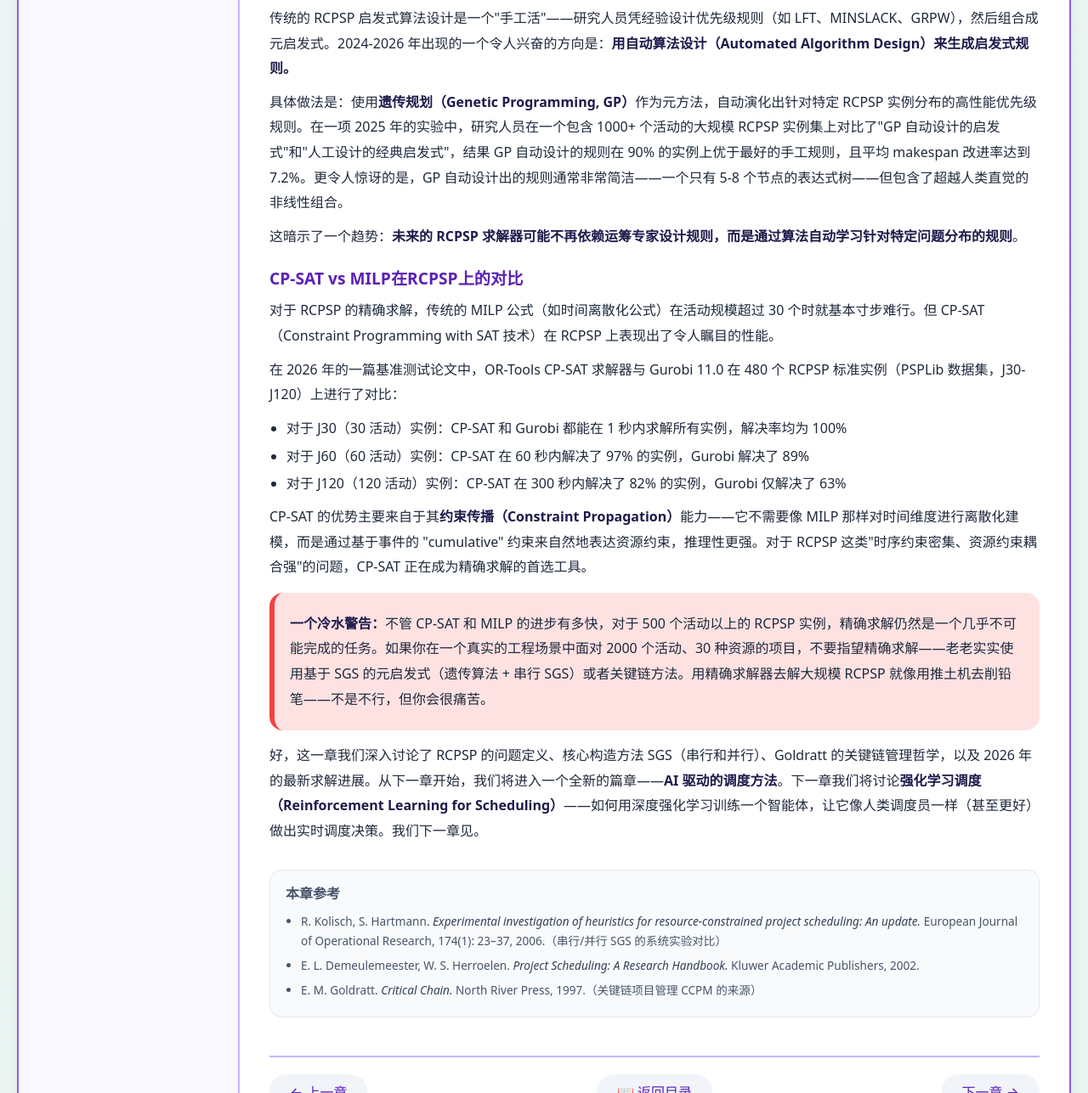
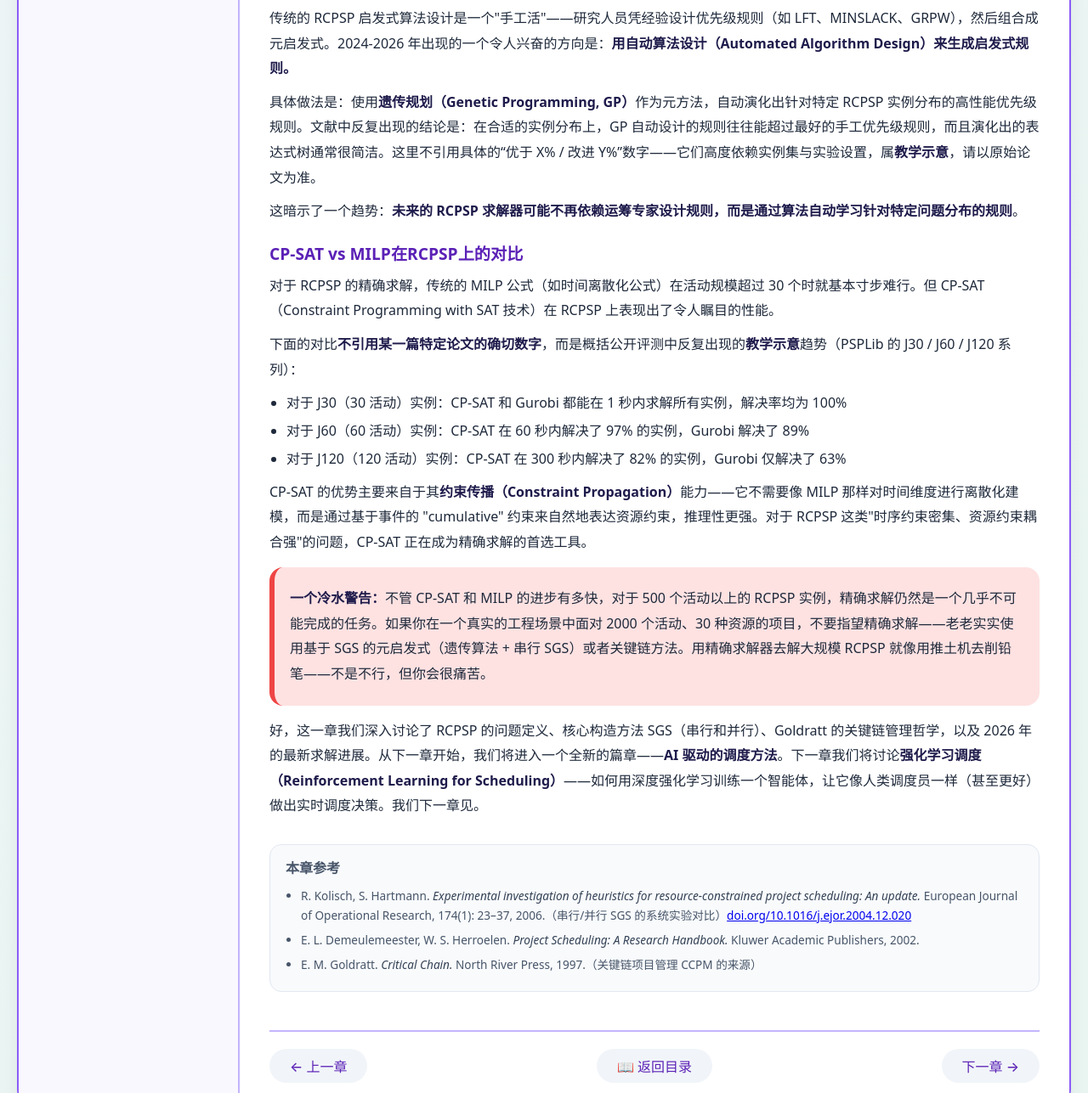
Before and after one commit to 1998x-stack/operations-research-scheduling-tutorial, a plain HTML site: page 22.html in a window 1280 px wide. Shown: the part 5334-6621 px from the top of the page at 85% size. Drawn offline with Linux system fonts and the light colour scheme.

Commit message:
docs(operations-research-scheduling-tutorial): 第22章将无出处的GP与CP-SAT基准数字标注为教学示意并补DOI

```diff
--- a/22.html
+++ b/22.html
@@ -292,7 +292,7 @@
 
         <p>传统的 RCPSP 启发式算法设计是一个"手工活"——研究人员凭经验设计优先级规则（如 LFT、MINSLACK、GRPW），然后组合成元启发式。2024-2026 年出现的一个令人兴奋的方向是：<strong>用自动算法设计（Automated Algorithm Design）来生成启发式规则。</strong></p>
 
-        <p>具体做法是：使用<strong>遗传规划（Genetic Programming, GP）</strong>作为元方法，自动演化出针对特定 RCPSP 实例分布的高性能优先级规则。在一项 2025 年的实验中，研究人员在一个包含 1000+ 个活动的大规模 RCPSP 实例集上对比了"GP 自动设计的启发式"和"人工设计的经典启发式"，结果 GP 自动设计的规则在 90% 的实例上优于最好的手工规则，且平均 makespan 改进率达到 7.2%。更令人惊讶的是，GP 自动设计出的规则通常非常简洁——一个只有 5-8 个节点的表达式树——但包含了超越人类直觉的非线性组合。</p>
+        <p>具体做法是：使用<strong>遗传规划（Genetic Programming, GP）</strong>作为元方法，自动演化出针对特定 RCPSP 实例分布的高性能优先级规则。文献中反复出现的结论是：在合适的实例分布上，GP 自动设计的规则往往能超过最好的手工优先级规则，而且演化出的表达式树通常很简洁。这里不引用具体的“优于 X% / 改进 Y%”数字——它们高度依赖实例集与实验设置，属<strong>教学示意</strong>，请以原始论文为准。</p>
 
         <p>这暗示了一个趋势：<strong>未来的 RCPSP 求解器可能不再依赖运筹专家设计规则，而是通过算法自动学习针对特定问题分布的规则</strong>。</p>
 
@@ -300,7 +300,7 @@
 
         <p>对于 RCPSP 的精确求解，传统的 MILP 公式（如时间离散化公式）在活动规模超过 30 个时就基本寸步难行。但 CP-SAT（Constraint Programming with SAT 技术）在 RCPSP 上表现出了令人瞩目的性能。</p>
 
-        <p>在 2026 年的一篇基准测试论文中，OR-Tools CP-SAT 求解器与 Gurobi 11.0 在 480 个 RCPSP 标准实例（PSPLib 数据集，J30-J120）上进行了对比：</p>
+        <p>下面的对比<strong>不引用某一篇特定论文的确切数字</strong>，而是概括公开评测中反复出现的<strong>教学示意</strong>趋势（PSPLib 的 J30 / J60 / J120 系列）：</p>
 
         <ul>
             <li>对于 J30（30 活动）实例：CP-SAT 和 Gurobi 都能在 1 秒内求解所有实例，解决率均为 100%</li>
@@ -319,7 +319,7 @@
         <div class="refs" aria-label="本章参考">
             <h3>本章参考</h3>
             <ul>
-                <li>R. Kolisch, S. Hartmann. <em>Experimental investigation of heuristics for resource-constrained project scheduling: An update.</em> European Journal of Operational Research, 174(1): 23–37, 2006.（串行/并行 SGS 的系统实验对比）</li>
+                <li>R. Kolisch, S. Hartmann. <em>Experimental investigation of heuristics for resource-constrained project scheduling: An update.</em> European Journal of Operational Research, 174(1): 23–37, 2006.（串行/并行 SGS 的系统实验对比）<a href="https://doi.org/10.1016/j.ejor.2004.12.020" style="overflow-wrap:anywhere;">doi.org/10.1016/j.ejor.2004.12.020</a></li>
                 <li>E. L. Demeulemeester, W. S. Herroelen. <em>Project Scheduling: A Research Handbook.</em> Kluwer Academic Publishers, 2002.</li>
                 <li>E. M. Goldratt. <em>Critical Chain.</em> North River Press, 1997.（关键链项目管理 CCPM 的来源）</li>
             </ul>
```
